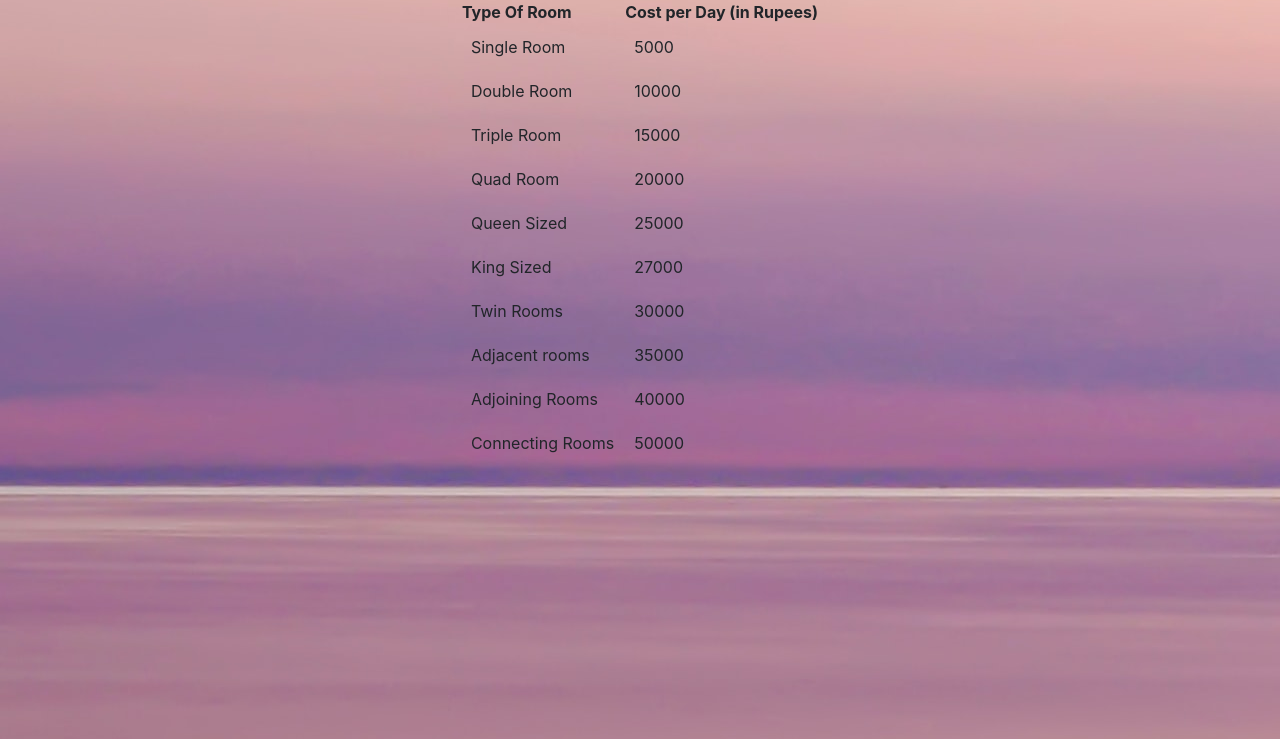
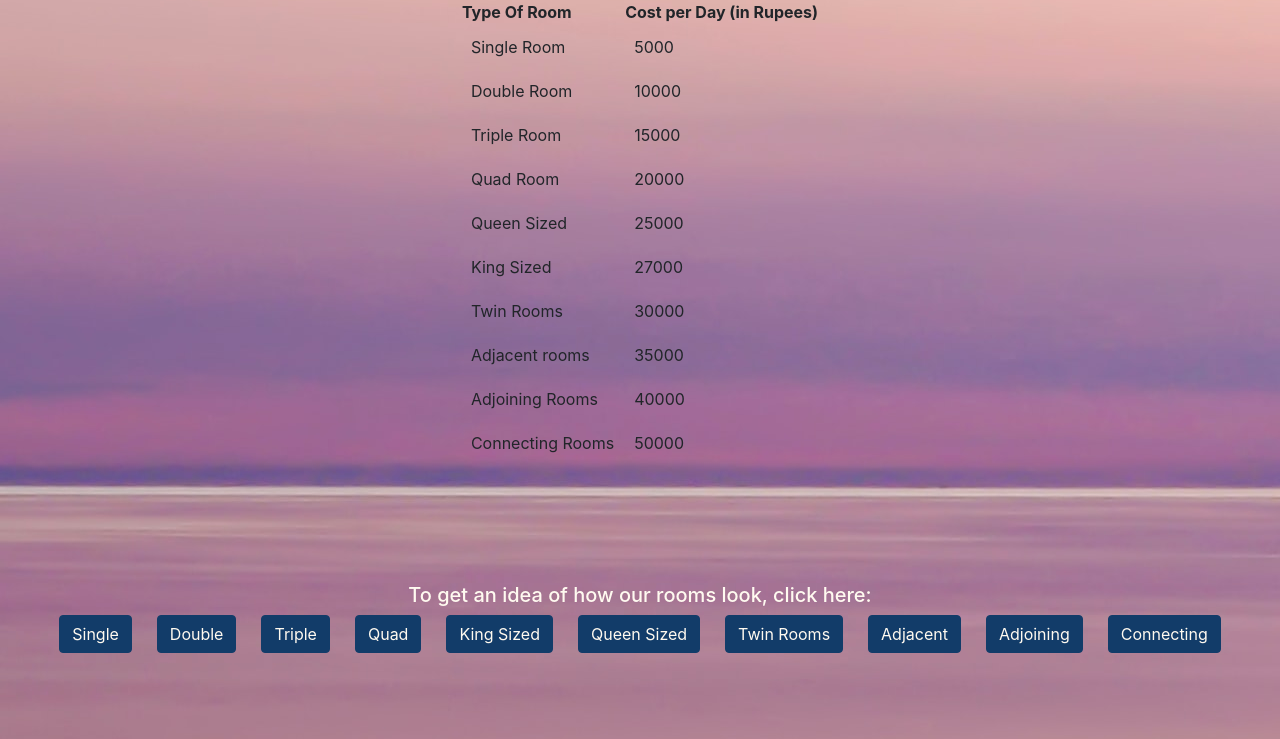
Before and after one commit to evatiwari/dbsproject, a Flask app: page /room_details/1 in a window 1280 px wide. Shown: the part 425-1164 px from the top of the page. Run offline with Flask 2, Linux system fonts and the light colour scheme; the visitor is signed in with stand-in values (Sample User, id 1); some libraries are stand-ins or nearby versions.

Commit message:
room detail pics

```diff
--- /dev/null
+++ b/pass.txt
@@ -0,0 +1 @@
+doncampan
--- a/templates/RoomDetails.html
+++ b/templates/RoomDetails.html
@@ -132,7 +132,7 @@
 
     <br>
     <br>
-    <footer class="jumbotron-blue" style="background: transparent;">
+    <footer class="jumbotron" style="background: transparent;">
         <h5 align="center">To get an idea of how our rooms look, click here: </h5>
         <p align="center">
        <a href="{{url_for('static' , filename='img/Single_Room.jpg')}}"class="btn btn-darkblue text-white " target="_blank">Single</a>
--- a/templates/login.html
+++ b/templates/login.html
@@ -11,6 +11,9 @@
     <link rel="stylesheet" type ="text/css" href="{{ url_for('static' , filename='node_modules/bootstrap/dist/css/bootstrap.css')}}">
      <link rel="stylesheet" href="{{url_for('static' , filename ='font-awesome-4.7.0/css/font-awesome.min.css')}}">
     <link rel="stylesheet" type="text/css" href="{{ url_for('static', filename='css/temp.css') }}">
+
+
+    <link rel="icon" href="{{url_for('static' , filename ='img/fav.ico')}}" type="image/x-icon">
     <title>Login</title>
 </head>
 
```
Also changed, not shown: static/img/fav.ico (added).
